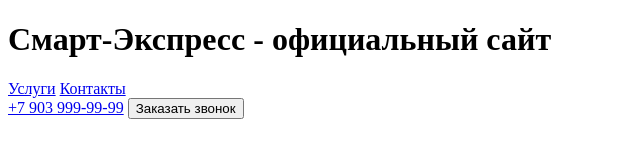
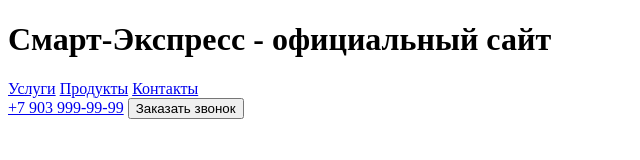
Before and after one commit to sortedmap/git-basics, a plain HTML site: page index.html in a window 1280 px wide. Shown: the full height of the page, 0-640 px from the left. Drawn offline with Linux system fonts and the light colour scheme.

Commit message:
added foods

```diff
--- a/index.html
+++ b/index.html
@@ -12,6 +12,7 @@
     <header>
         <nav>
             <a href="#services">Услуги</a>
+            <a href="#foods">Продукты</a>
             <a href="#contacts">Контакты</a>
         </nav>
         <div>
```
